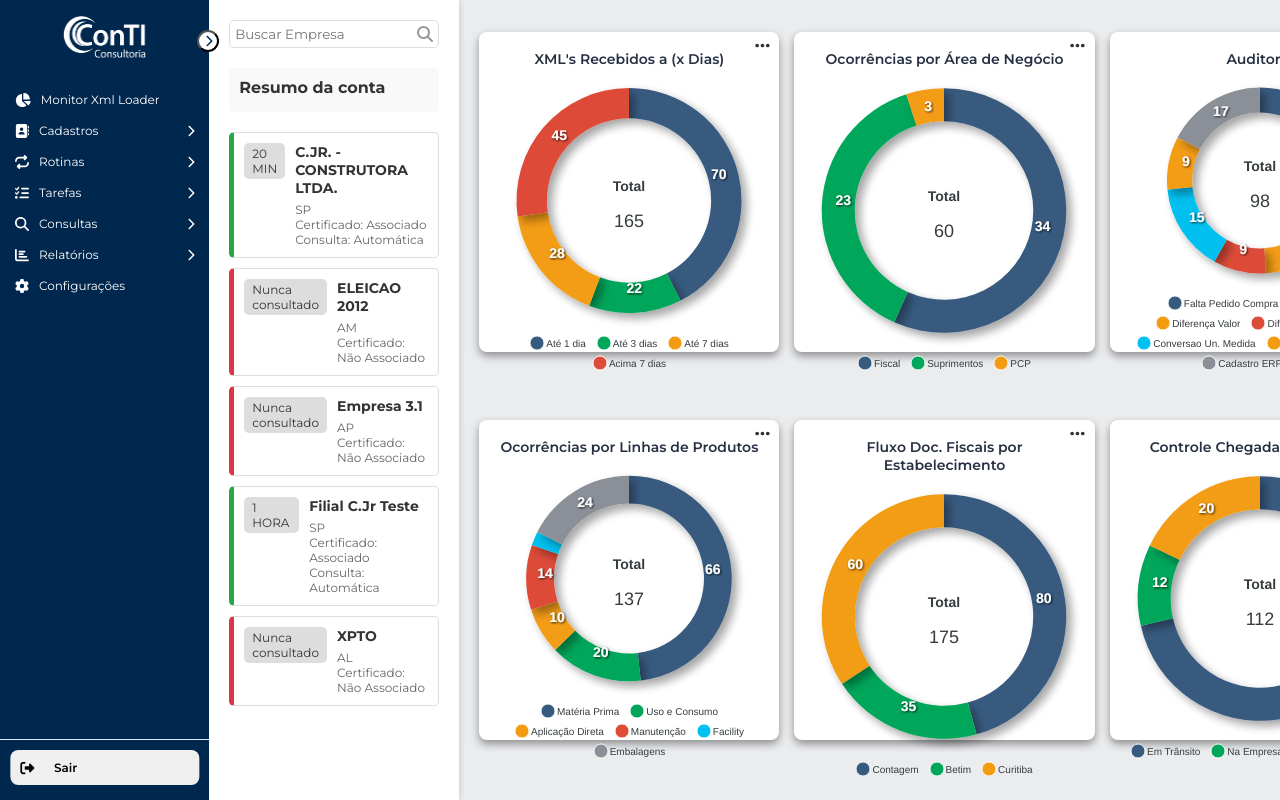
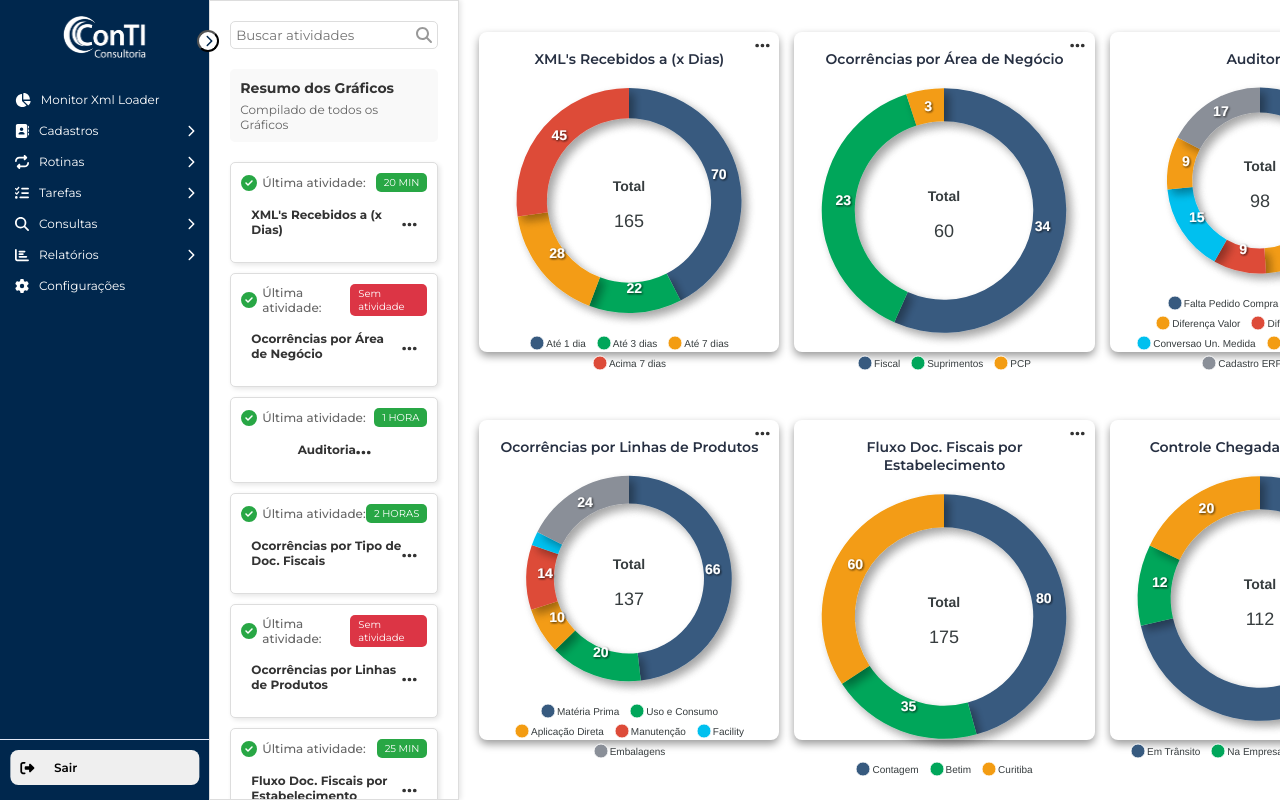
Before and after one commit to hudtadeu/xmlloader-web, a React (Create React App) app: page / in a window 1280 px wide. Shown: the top 800 px of the page. Built offline with nearby package versions, Linux system fonts and the light colour scheme.

Commit message:
Atualização

```diff
--- a/src/components/menu/dashboard/styleDashboard.css
+++ b/src/components/menu/dashboard/styleDashboard.css
@@ -9,7 +9,7 @@
 
 body {
   font-family: "Montserrat", sans-serif;
-  background-color: #ebecee;
+  background-color: #fff;
   color: #333;
   overflow-y: hidden;
 }
--- a/src/components/menu/sidebar/Sidebar.js
+++ b/src/components/menu/sidebar/Sidebar.js
@@ -1,71 +1,95 @@
 import React from 'react';
 import './styleSidebar.css';
 import { FontAwesomeIcon } from '@fortawesome/react-fontawesome';
-import { faSearch } from '@fortawesome/free-solid-svg-icons';
+import { faSearch, faEllipsisH, faCheckCircle } from '@fortawesome/free-solid-svg-icons';
 
 const Sidebar = () => {
   const data = [
     {
-      status: 'success',
+      title: "XML's Recebidos a (x Dias)",
+      statusIcon: faCheckCircle,
+      lastActivity: "Última atividade:",
       time: '20 MIN',
-      name: 'C.JR. - CONSTRUTORA LTDA.',
-      location: 'SP',
-      certificate: 'Associado',
-      consultation: 'Automática',
+      timeColor: '#28a745'
     },
     {
-      status: 'error',
-      time: 'Nunca consultado',
-      name: 'ELEICAO 2012',
-      location: 'AM',
-      certificate: 'Não Associado',
+      title: "Ocorrências por Área de Negócio",
+      statusIcon: faCheckCircle,
+      lastActivity: "Última atividade:",
+      time: 'Sem atividade',
+      timeColor: '#dc3545'
     },
     {
-      status: 'error',
-      time: 'Nunca consultado',
-      name: 'Empresa 3.1',
-      location: 'AP',
-      certificate: 'Não Associado',
+      title: "Auditoria",
+      statusIcon: faCheckCircle,
+      lastActivity: "Última atividade:",
+      time: '1 HORA',
+      timeColor: '#28a745'
     },
     {
-      status: 'success',
-      time: '1 HORA',
-      name: 'Filial C.Jr Teste',
-      location: 'SP',
-      certificate: 'Associado',
-      consultation: 'Automática',
+      title: "Ocorrências por Tipo de Doc. Fiscais",
+      statusIcon: faCheckCircle,
+      lastActivity: "Última atividade:",
+      time: '2 HORAS',
+      timeColor: '#28a745'
     },
     {
-      status: 'error',
-      time: 'Nunca consultado',
-      name: 'XPTO',
-      location: 'AL',
-      certificate: 'Não Associado',
+      title: "Ocorrências por Linhas de Produtos",
+      statusIcon: faCheckCircle,
+      lastActivity: "Última atividade:",
+      time: 'Sem atividade',
+      timeColor: '#dc3545'
     },
+    {
+      title: "Fluxo Doc. Fiscais por Estabelecimento",
+      statusIcon: faCheckCircle,
+      lastActivity: "Última atividade:",
+      time: '25 MIN',
+      timeColor: '#28a745'
+    },
+    {
+      title: "Controle Chegada na Empresa",
+      statusIcon: faCheckCircle,
+      lastActivity: "Última atividade:",
+      time: '30 MIN',
+      timeColor: '#28a745'
+    },
+    {
+      title: "Documentos Atualizados no Dia",
+      statusIcon: faCheckCircle,
+      lastActivity: "Última atividade:",
+      time: '10 MIN',
+      timeColor: '#28a745'
+    },
+
+    // Adicione mais dados conforme necessário
   ];
 
   return (
     <aside className="sidebar">
       <div className="sidebar-header">
         <div className="search-container">
-          <input type="text" placeholder="Buscar Empresa" />
+          <input type="text" placeholder="Buscar atividades" />
           <FontAwesomeIcon icon={faSearch} />
         </div>
       </div>
       <div className="account-summary">
-        <h3>Resumo da conta</h3>
+        <h3>Resumo dos Gráficos</h3>
+        <p>Compilado de todos os Gráficos</p>
       </div>
       <div className="company-list">
         {data.map((item, index) => (
-          <div key={index} className={`company-item ${item.status}`}>
-            <div className="company-status">
-              <span>{item.time}</span>
+          <div key={index} className="chart-item">
+            <div className="chart-info">
+              <FontAwesomeIcon icon={item.statusIcon} className="status-icon" />
+              <span className="last-activity">{item.lastActivity}</span>
+              <div className="time" style={{ backgroundColor: item.timeColor }}>
+                {item.time}
+              </div>
             </div>
-            <div className="company-info">
-              <h4>{item.name}</h4>
-              <p>{item.location}</p>
-              <p>Certificado: {item.certificate}</p>
-              {item.consultation && <p>Consulta: {item.consultation}</p>}
+            <div className="chart-header">
+              <h4>{item.title}</h4>
+              <FontAwesomeIcon icon={faEllipsisH} className="chart-menu-icon" />
             </div>
           </div>
         ))}
--- a/src/components/menu/sidebar/styleSidebar.css
+++ b/src/components/menu/sidebar/styleSidebar.css
@@ -9,11 +9,13 @@
 
 .sidebar {
   width: 300px;
-  background-color: #fff;
+  background-color: #ebecee;
   box-shadow: 2px 0 5px rgba(0, 0, 0, 0.1);
   padding: 20px;
   display: flex;
   flex-direction: column;
+  border: 1px solid #ddd;
+  overflow-y: auto;
 }
 
 .sidebar-header {
@@ -22,17 +24,13 @@
   margin-bottom: 20px;
 }
 
-.sidebar-header h2 {
-  font-size: 18px;
-  margin-bottom: 10px;
-}
-
 .search-container {
   display: flex;
   align-items: center;
   border: 1px solid #ddd;
   border-radius: 5px;
   padding: 5px;
+  background-color: #fff;
 }
 
 .search-container input {
@@ -53,67 +51,91 @@
 }
 
 .account-summary h3 {
-  font-size: 16px;
+  font-size: 14px;
   margin-bottom: 5px;
 }
 
 .account-summary p {
-  font-size: 14px;
+  font-size: 12px;
   color: #666;
 }
 
 .company-list {
   flex: 1;
-  overflow-y: auto;
 }
 
-.company-item {
+.chart-item {
   background-color: #fff;
   border: 1px solid #ddd;
   border-radius: 5px;
   padding: 10px;
   margin-bottom: 10px;
-  display: flex;
+  box-shadow: 2px 2px 5px rgba(0, 0, 0, 0.1);
+  transition: transform 0.1s ease, box-shadow 0.3s ease;
+  cursor: pointer;
+  position: relative;
 }
 
-.company-item.success {
-  border-left: 5px solid #28a745;
+.chart-item:hover {
+  transform: translateY(-5px);
+  box-shadow: 2px 2px 15px rgba(0, 0, 0, 0.2);
 }
 
-.company-item.error {
-  border-left: 5px solid #dc3545;
+.chart-item::before {
+  content: '';
+  position: absolute;
+  top: 0px;
+  left: 0;
+  bottom: 0;
+  width: 5px;
+  background-color: #007bff;
+  transition: opacity 0.1s ease;
+  opacity: 0;
 }
 
-.company-status {
-  margin-right: 10px;
+.chart-item:hover::before {
+  opacity: 1;
 }
 
-.company-status span {
-  display: inline-block;
-  background-color: #ddd;
-  padding: 3px 8px;
-  border-radius: 5px;
-  font-size: 12px;
+.chart-header {
+  display: flex;
+  justify-content: space-between;
+  align-items: center;
 }
 
-.company-status span.success {
-  background-color: #28a745;
-  color: #fff;
-}
-
-.company-status span.error {
-  background-color: #dc3545;
-  color: #fff;
-}
-
-.company-info h4 {
-  font-size: 14px;
+.chart-header h4 {
+  font-size: 12px;
   margin-bottom: 5px;
 }
 
-.company-info p {
+.chart-menu-icon {
+  cursor: pointer;
+}
+
+.chart-info {
+  display: flex;
+  align-items: center;
+  margin-bottom: 5px;
+}
+
+.status-icon {
+  color: #28a745;
+  margin-right: 5px;
+}
+
+.last-activity {
   font-size: 12px;
   color: #666;
+  font-weight: 500;
+}
+
+.time {
+  margin-left: auto;
+  background-color: #28a745;
+  color: #fff;
+  padding: 3px 8px;
+  border-radius: 5px;
+  font-size: 10px;
 }
 
 .no-more-companies {
```
